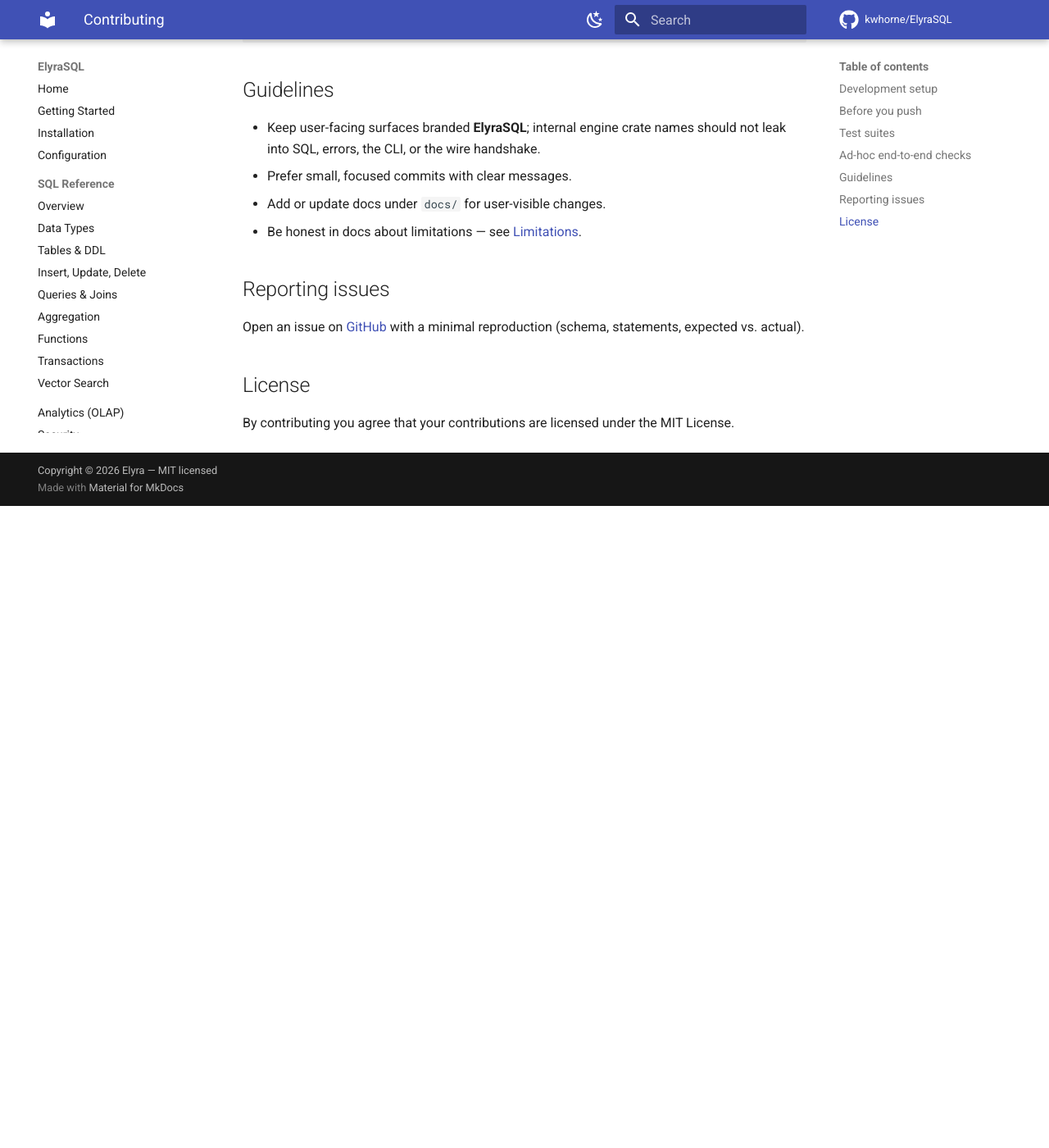
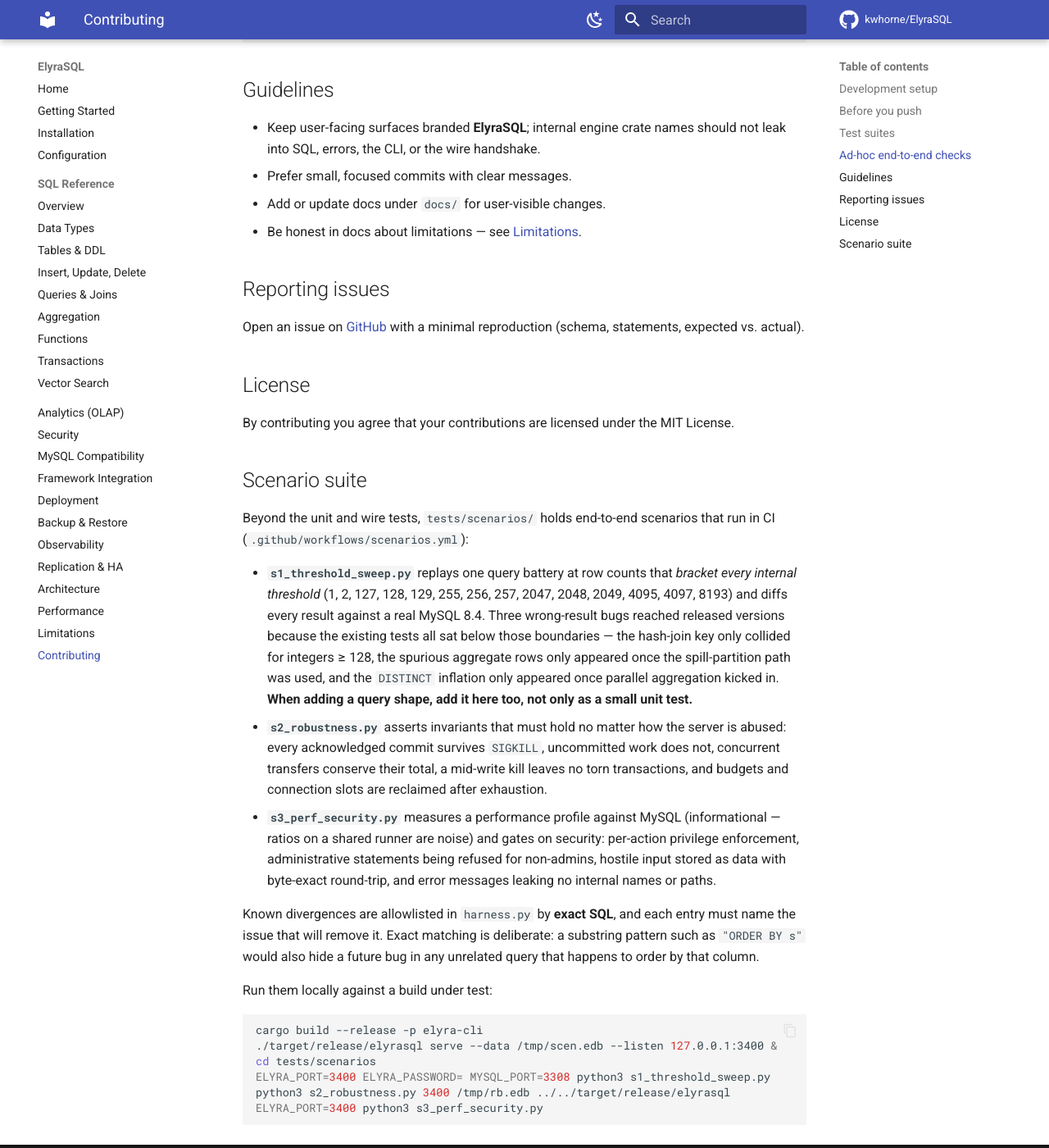
Before and after one commit to kwhorne/ElyraSQL, an MkDocs documentation site: the page built from docs/contributing.md, in a window 1280 px wide and 1400 px high, scrolled down 1801 px. Shown: the whole window at 82% size. Built offline with MkDocs 1.6.1 and Material for MkDocs 9.7.7, drawn with Linux system fonts in a browser that asks for light colours; comment, search, counter and statistics services are not loaded; before the commit the page ends 2418 px from its top, so only the background shows below that.

Commit message:
ci: gate on the scenario suite (threshold sweep, robustness, security)
The threshold-sweep, robustness and security scenarios written for 1.4.14 now run on
every push and pull request plus nightly, instead of only by hand. This closes the
gap that let three wrong-result bugs reach released versions: ESQL-40 (hash-join keys
collided for integers >= 128), ESQL-41 (spurious aggregate rows once the
spill-partition path was used) and ESQL-42/45 (DISTINCT inflated by the worker count
and deflated by key collisions) all hid *below* the thresholds the unit and wire
tests exercised.

Three jobs: the sweep against a real MySQL 8.4 service container; robustness against
a server the job repeatedly SIGKILLs; and the security checks. The performance
section is skipped in CI because ratios on a shared runner are too noisy to gate a
build - the benchmark workflow covers that on its own schedule.

Known divergences are allowlisted in the harness, and two things were deliberate
there: each entry names the issue that will remove it (an allowlist without a
tracking issue is just a hidden bug), and matching is on *exact* SQL rather than a
substring. The first version used substrings, which meant a pattern like
"ORDER BY s" would have silently covered any future bug in an unrelated query
ordering by that column. Verified by injecting a near-miss: "ORDER BY s ASC" is not
allowed by the entry for "ORDER BY s" and fails the run with exit 1.

Also parameterised the harness and the perf/security scenario by environment
(ELYRA_PORT / ELYRA_PASSWORD / MYSQL_PORT / SCENARIO_ROWS / SKIP_PERF) so the same
battery runs against the container image or a local build, and documented the suite
in docs/contributing.md with the reason a new query shape belongs in the sweep and
not only in a small unit test.

Verified locally exactly as CI invokes each job: sweep exits 0 with the 4 tracked
ESQL-44 collation divergences reported as allowed, robustness 13/13 invariants,
security 21/21 checks.

````diff
--- a/docs/contributing.md
+++ b/docs/contributing.md
@@ -94,3 +94,42 @@
 
 By contributing you agree that your contributions are licensed under the MIT
 License.
+
+## Scenario suite
+
+Beyond the unit and wire tests, `tests/scenarios/` holds end-to-end scenarios that
+run in CI (`.github/workflows/scenarios.yml`):
+
+- **`s1_threshold_sweep.py`** replays one query battery at row counts that *bracket
+  every internal threshold* (1, 2, 127, 128, 129, 255, 256, 257, 2047, 2048, 2049,
+  4095, 4097, 8193) and diffs every result against a real MySQL 8.4. Three
+  wrong-result bugs reached released versions because the existing tests all sat
+  below those boundaries — the hash-join key only collided for integers ≥ 128, the
+  spurious aggregate rows only appeared once the spill-partition path was used, and
+  the `DISTINCT` inflation only appeared once parallel aggregation kicked in. **When
+  adding a query shape, add it here too, not only as a small unit test.**
+- **`s2_robustness.py`** asserts invariants that must hold no matter how the server
+  is abused: every acknowledged commit survives `SIGKILL`, uncommitted work does
+  not, concurrent transfers conserve their total, a mid-write kill leaves no torn
+  transactions, and budgets and connection slots are reclaimed after exhaustion.
+- **`s3_perf_security.py`** measures a performance profile against MySQL
+  (informational — ratios on a shared runner are noise) and gates on security:
+  per-action privilege enforcement, administrative statements being refused for
+  non-admins, hostile input stored as data with byte-exact round-trip, and error
+  messages leaking no internal names or paths.
+
+Known divergences are allowlisted in `harness.py` by **exact SQL**, and each entry
+must name the issue that will remove it. Exact matching is deliberate: a substring
+pattern such as `"ORDER BY s"` would also hide a future bug in any unrelated query
+that happens to order by that column.
+
+Run them locally against a build under test:
+
+```bash
+cargo build --release -p elyra-cli
+./target/release/elyrasql serve --data /tmp/scen.edb --listen 127.0.0.1:3400 &
+cd tests/scenarios
+ELYRA_PORT=3400 ELYRA_PASSWORD= MYSQL_PORT=3308 python3 s1_threshold_sweep.py
+python3 s2_robustness.py 3400 /tmp/rb.edb ../../target/release/elyrasql
+ELYRA_PORT=3400 python3 s3_perf_security.py
+```
````
Also changed, not shown: CHANGELOG.md (+20 -0 lines), 3 other files.
